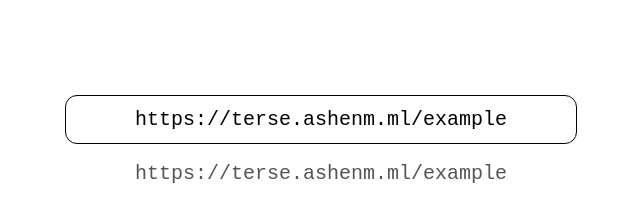
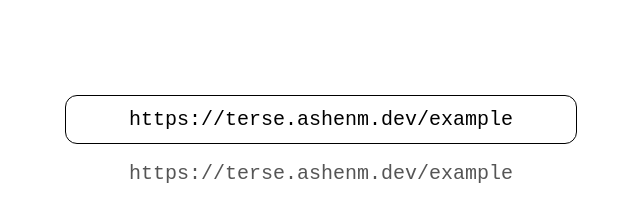
Before and after one commit to ashenm/tools, a Jekyll site: the page built from src/encoders/uri.html, in a window 1280 px wide. Shown: the part 301-523 px from the top of the page, without its empty margins (319-959 px from the left). Built offline with Jekyll 4.4.1, drawn with Linux system fonts in a browser that asks for light colours; part of the change alters nothing that is shown.

Commit message:
Update .ml to .dev

```diff
--- a/_config.yml
+++ b/_config.yml
@@ -6,7 +6,7 @@ url: "https://ashenm.github.io/tools"
 lang: "en"
 title: "Demonstration Tools"
 author: "Ashen Gunaratne"
-email: "mail@ashenm.ml"
+email: "mail@ashenm.dev"
 keywords: "ashen, gunaratne, ashen m. gunaratne, educational, tools, materials"
 desc: "A collection of miscellanies instructional tools and materials"
 
--- a/scripts/icons.py
+++ b/scripts/icons.py
@@ -3,7 +3,7 @@
 # Generates favicon.ico from favicon.svg
 #
 # Ashen Gunaratne
-# mail@ashenm.ml
+# mail@ashenm.dev
 #
 
 from glob import iglob
--- a/src/encoders/uri.html
+++ b/src/encoders/uri.html
@@ -111,10 +111,10 @@ keywords: ashen, gunaratne, ashen m. gunaratne, encoder, percent encoding, uri,
         autofocus="autofocus"
         inputmode="url"
         spellcheck="false"
-        value="https://terse.ashenm.ml/example"
+        value="https://terse.ashenm.dev/example"
       />
     </form>
-    <output>https://terse.ashenm.ml/example</output>
+    <output>https://terse.ashenm.dev/example</output>
   </main>
   <footer>
   </footer>
```
Also changed, not shown: .github/workflows/pages.yml.
